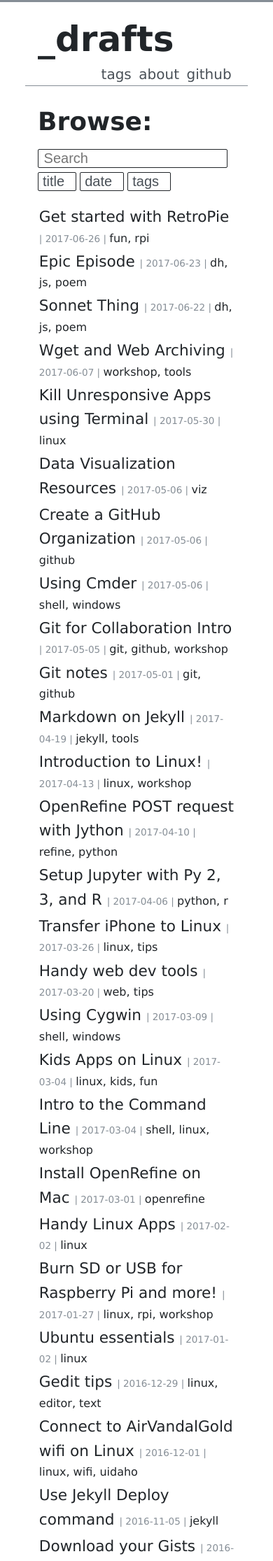
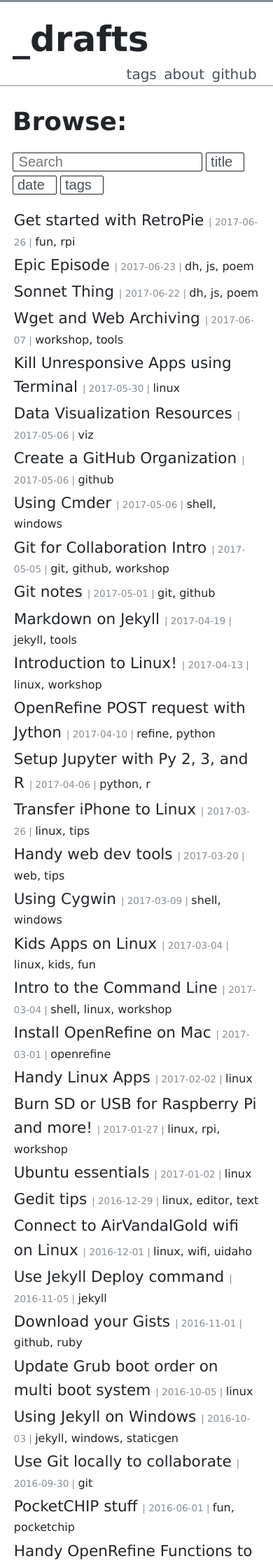
Before and after one commit to evanwill/_drafts, a Jekyll site: the page built from index.html, in a window 390 px wide. Shown: the top 2231 px of the page at 70% size. Built offline with Jekyll 4.4.1, drawn with Linux system fonts in a browser that asks for light colours.

Commit message:
tweak mobile padding

```diff
--- a/_sass/_layout.scss
+++ b/_sass/_layout.scss
@@ -4,7 +4,7 @@
   margin-right: auto;
   border-top: 3px solid $oc-gray-6;
   @media (max-width: 48rem){
-    padding: 0 2rem 1.3rem;
+    //padding: 0 2rem 1.3rem;
   }
 }
 
```
